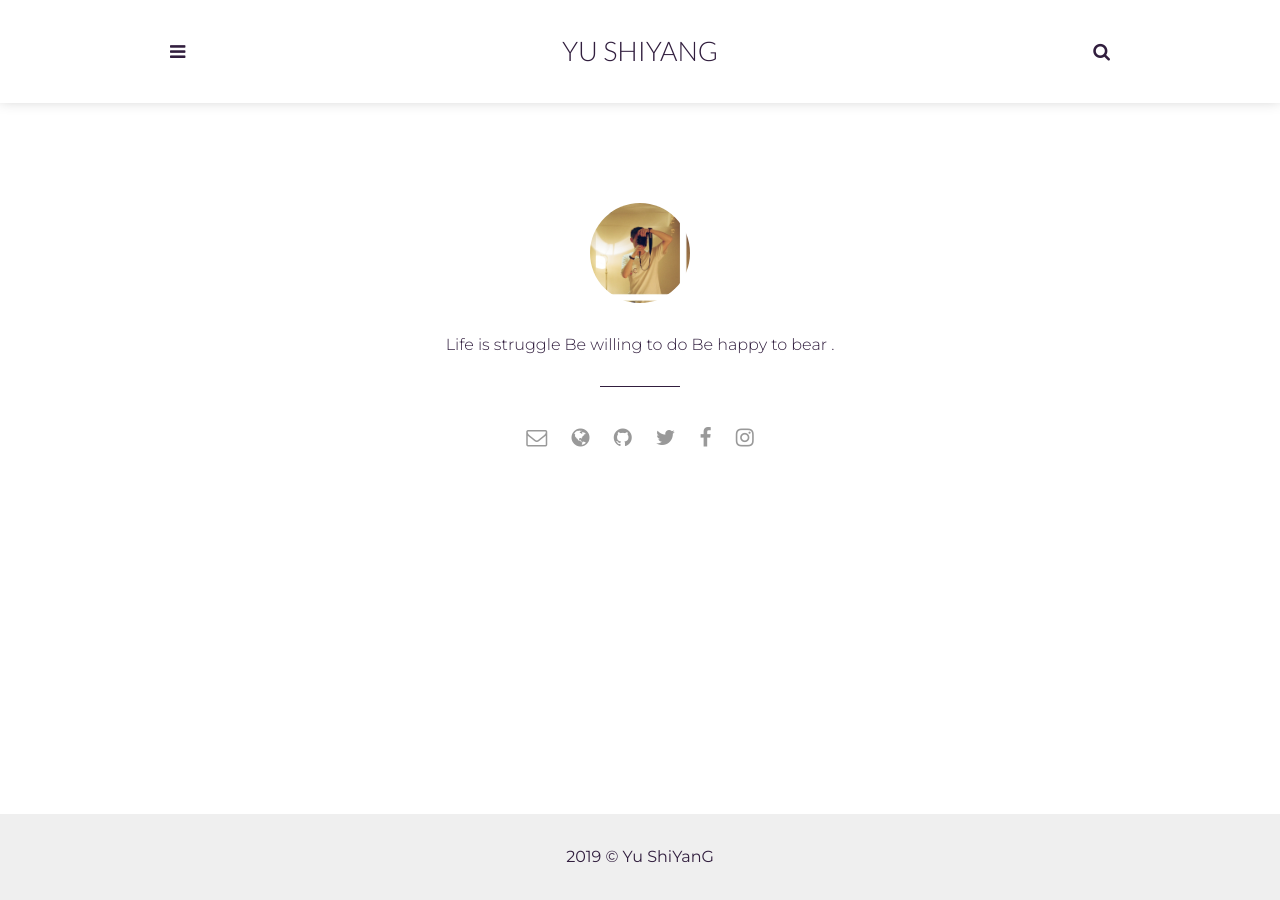
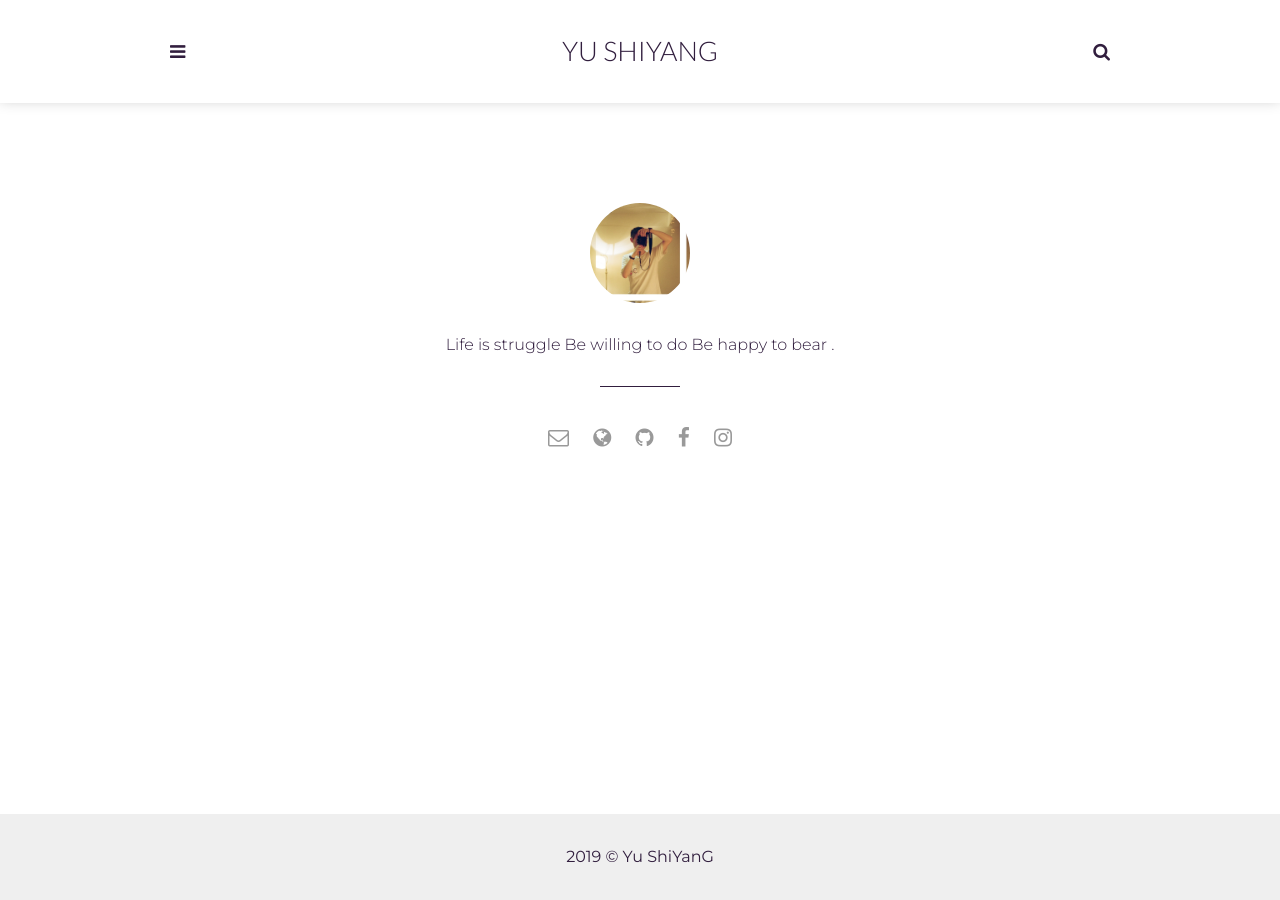
Before and after one commit to techysy/techysy.github.io, a Jekyll site: the page built from _pages/about.html, in a window 1280 px wide. Built offline with Jekyll 4.4.1, drawn with Linux system fonts in a browser that asks for light colours.

Commit message:
Update about.html

```diff
--- a/_pages/about.html
+++ b/_pages/about.html
@@ -43,11 +43,7 @@ permalink: /about/
         <li class="github"><a href="http://github.com/artemsheludko" target="_blank"><i class="fa fa-github" aria-hidden="true"></i></a></li>
       {% endif %}
 
-      {% if site.twitter %}
-        <li class="twitter"><a href="https://twitter.com/{{site.twitter}}" target="_blank"><i class="fa fa-twitter"></i></a></li>
-      {% else %}
-        <li class="twitter"><a href="https://twitter.com/artemsheludko_" target="_blank"><i class="fa fa-twitter" aria-hidden="true"></i></a></li>
-      {% endif %}
+
 
       {% if site.facebook %}
         <li class="facebook"><a href="https://facebook.com/{{site.facebook}}" target="_blank"><i class="fa fa-facebook"></i></a></li>
@@ -61,6 +57,12 @@ permalink: /about/
         <li class="instagram"><a href="https://instagram.com/" target="_blank"><i class="fa fa-instagram" aria-hidden="true"></i></a></li>
       {% endif %}
 <!--
+      {% if site.twitter %}
+      <li class="twitter"><a href="https://twitter.com/{{site.twitter}}" target="_blank"><i class="fa fa-twitter"></i></a></li>
+      {% else %}
+      <li class="twitter"><a href="https://twitter.com/artemsheludko_" target="_blank"><i class="fa fa-twitter" aria-hidden="true"></i></a></li>
+      {% endif %}
+
       {% if site.pinterest %}
         <li class="pinterest"><a href="https://pinterest.com/{{site.pinterest}}" target="_blank"><i class="fa fa-pinterest"></i></a></li>
       {% else %}
```
